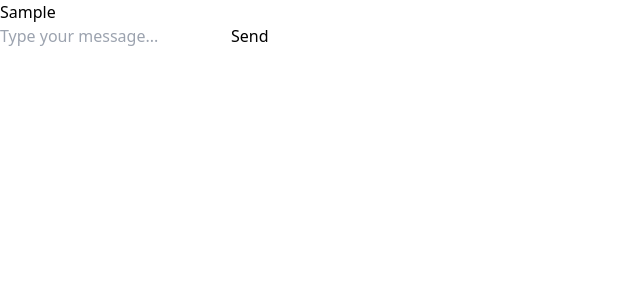
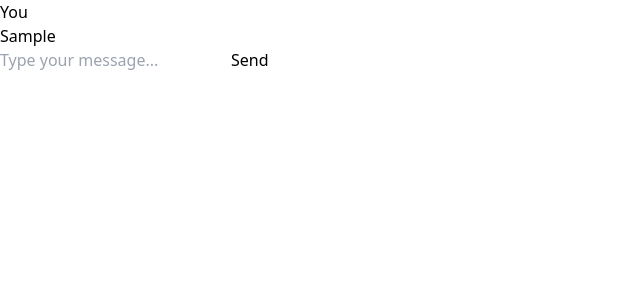
Before and after one commit to pjparties/peer-io-frontend, a Next.js app: page /Chat in a window 1280 px wide. Both pictures are taken after typing "Sample" into the empty fields and a click on the button "Send". Shown: the top 300 px of the page, without its empty margins (0-640 px from the left). Built offline with nearby package versions, Linux system fonts and the light colour scheme.

Commit message:
message history and overflow

```diff
--- a/src/pages/Chat.page.jsx
+++ b/src/pages/Chat.page.jsx
@@ -1,44 +1,60 @@
 import { useState } from "react";
 
 const Chat = () => {
-
   const [messages, setMessages] = useState([]);
   const [newMessage, setNewMessage] = useState("");
 
   const handleSendMessage = () => {
     if (newMessage.trim() !== "") {
-      setMessages([...messages, { text: newMessage, sender: "user1" }]);
+      setMessages([...messages, { text: newMessage, sender: "You" }]);
       setNewMessage("");
     }
   };
 
+  function showMessageHistory() {
+    let prevSender = "";
+    return messages.map((message, index) => (
+      <div key={index} className="m-2">
+        {prevSender !== message.sender && (
+          <div
+            className={`mx-3 flex text-sm ${message.sender === "You" ? "justify-end" : ""}`}
+          >
+            {(prevSender = message.sender)}
+          </div>
+        )}
+        <div
+          className={`flex rounded-lg border-black px-4 py-2 font-semibold ${message.sender === "You" ? "justify-end bg-green-500" : "bg-gray-300"}`}
+        >
+          {message.text}
+        </div>
+      </div>
+    ));
+  }
+
   return (
     <div className="flex h-full w-full flex-col items-center justify-center bg-gray-400">
-      <div className="chat-container h-4/5 w-3/5 bg-white">
-        <div>
-            {messages.map((message, index) => (
-              <div key={index} className={`w-3/5 rounded-lg flex px-4 py-2 ${message.sender === "user1" ? "bg-green-500 justify-end" : "bg-gray-300"}`} >
-                {message.text}
-              </div>
-            ))}
-        </div>
+      <div className="chat-container h-4/5 w-3/5 overflow-auto rounded-md bg-white">
+        {showMessageHistory()}
       </div>
-      <div className="mesg-area">
+      <div className="mesg-area m-2">
         <input
           type="text"
           value={newMessage}
-          className="w-[50vw]"
+          className="w-[50vw] rounded-md px-2 py-1"
           onChange={(e) => setNewMessage(e.target.value)}
           onKeyDown={(e) => {
-            if (e.key === 'Enter') {
+            if (e.key === "Enter") {
               e.preventDefault();
               handleSendMessage();
             }
           }}
           placeholder="Type your message..."
         />
-        <button className="rounded-xl border bg-blue-500 px-2 py-1 text-white ml-2" onClick={handleSendMessage}>
-            Send
+        <button
+          className="ml-2 rounded-lg border bg-blue-500 px-2 py-1 text-white"
+          onClick={handleSendMessage}
+        >
+          Send
         </button>
       </div>
     </div>
```
